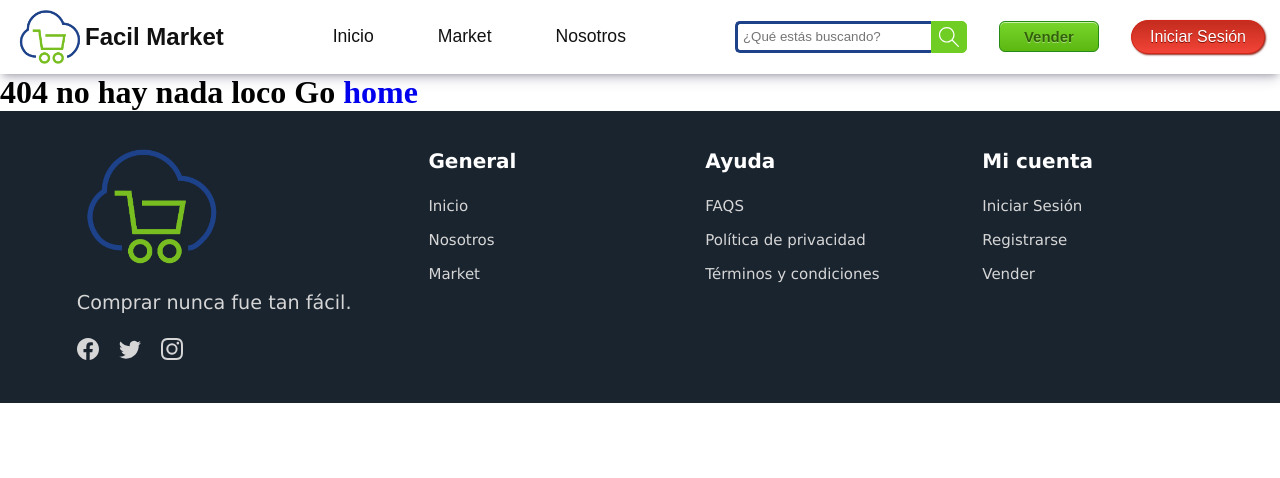
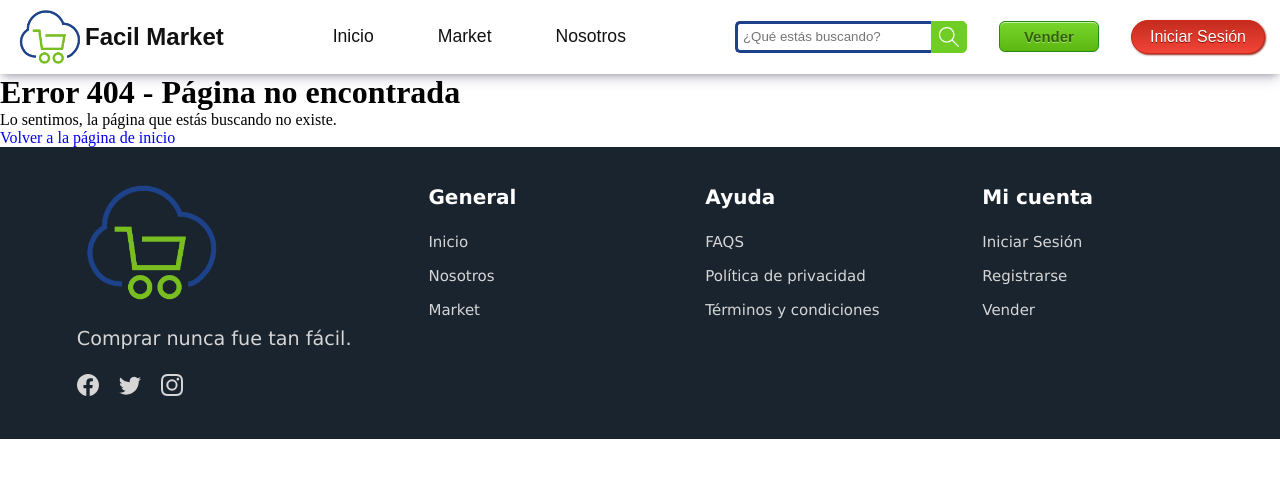
Before and after one commit to adharainfinita/facil-market-proyect, a React (Vite) app in the folder client/: page /approved in a window 1280 px wide. Shown: the top 478 px of the page. Built offline with nearby package versions, Linux system fonts and the light colour scheme; no server answers.

Commit message:
fix/routesProteccion

```diff
--- a/client/src/App.tsx
+++ b/client/src/App.tsx
@@ -1,5 +1,5 @@
 const URL_HOST = import.meta.env.VITE_HOST;
-import { Route, Routes, Link } from "react-router-dom";
+import { Route, Routes } from "react-router-dom";
 import Terms from "./pages/Terms";
 import Navbar from "./components/Navbar";
 import FormCreateProduct from "./components/FormCreateProduct";
@@ -10,8 +10,10 @@ import Home from "./pages/Home";
 import RegisterForm from "./components/RegisterForm";
 import DetailProduct from "./components/DetailProduct";
 import Market from "./pages/Market";
-import UserProfile from "./pages/UserProfile";
-import UserProducts from "./pages/UserProducts";
+import UserProfile from "./components/UserProfile";
+import UserProducts from "./components/UserProducts";
+import NotFound from "./errors/NotFound";
+import LoginExists from "./errors/LoginExists";
 import { getAllProducts } from "./services/productServices";
 import { getProducts } from "./redux/features/productSlice";
 import {
@@ -132,40 +134,35 @@ function App() {
 		fetchCategories();
 	}, [dispatch]);
 
+	const isLogin = session != null;
+
 	return (
 		<>
 			<Navbar />
 
-			{session ? (
 			<Routes>
 				<Route path="/" element={<Home />} />
+				{isLogin && (
+					<>
 						<Route path="/vender" element={<FormCreateProduct />} />
-					<Route path="/terminos_y_condiciones" element={<Terms />} />
 						<Route path="/profile" element={<UserProfile />} />
 						<Route path="/ventas" element={<UserProducts />} />
 						<Route path="/verification" element={<VerificationPage />} />
+						<Route path="/login" element={<LoginExists />} />
+						<Route path="*" element={<NotFound />} />
+					</>
+				)}
+				{!isLogin && (
+					<>
+						<Route path="/login" element={<Login />} />
+						<Route path="/register" element={<RegisterForm />} />
+						<Route path="*" element={<NotFound />} />
+					</>
+				)}
+				<Route path="/terminos_y_condiciones" element={<Terms />} />
 				<Route path="/products" element={<Market />} />
 				<Route path="/product/detail/:id" element={<DetailProduct />} />
 			</Routes>
-			) : (
-				<Routes>
-					<Route path="/" element={<Home />} />
-					<Route path="/vender" element={<FormCreateProduct />} />
-					<Route path="/terminos_y_condiciones" element={<Terms />} />
-					<Route path="/login" element={<Login />} />
-					<Route path="/register" element={<RegisterForm />} />
-					<Route path="/products" element={<Market />} />
-					<Route path="/product/detail/:id" element={<DetailProduct />} />
-					<Route
-						path="*"
-						element={
-							<h1>
-								404 no hay nada loco Go <Link to="/">home</Link>
-							</h1>
-						}
-					/>
-				</Routes>
-			)}
 
 			<Footer />
 		</>
--- a/client/src/components/Navbar.tsx
+++ b/client/src/components/Navbar.tsx
@@ -2,7 +2,7 @@ import logo from "../assets/marketplace_logo.png";
 import { Link } from "react-router-dom";
 import SearchBar from "./SearchBar";
 import { useNavigate } from "react-router-dom";
-import User from "./User";
+import User from "../pages/User";
 
 function Navbar() {
 	const navigate = useNavigate();
@@ -13,6 +13,11 @@ function Navbar() {
 		window.localStorage.removeItem("token");
 		window.localStorage.removeItem("items");
 		navigate("/");
+	};
+
+	const handleLogin = (event: React.MouseEvent<HTMLButtonElement>) => {
+		event.preventDefault();
+		navigate("/login");
 	};
 
 	return (
@@ -34,62 +39,25 @@ function Navbar() {
 				</Link>
 
 				<li>Nosotros</li>
-
-
 			</ul>
 
+			<div className="nav__user">
+				<SearchBar />
 
-
-			<div className="nav__user">
-			<SearchBar />
-
-			<Link to="/vender">
+				<Link to="/vender">
 					<button className="nav__button-sell">Vender</button>
-			</Link>
-
+				</Link>
 
 				{session && <User handleLogOut={handleLogOut} />}
 
 				{!session && (
-					<Link to="/login">
-						<button className="nav__button-login">Iniciar Sesión</button>
-					</Link>
+					<button className="nav__button-login" onClick={handleLogin}>
+						Iniciar Sesión
+					</button>
 				)}
 			</div>
 		</nav>
 	);
-	/* 	<SearchBar />
-
-			<div className="nav__user">
-				{session && (
-					<div>
-						<Link to="/profile">
-							<img
-								src={userLogin.user.image}
-								alt="user"
-								className="nav__userLogo"
-							/>
-							)
-						</Link>
-						<h5 className="nav___userName">{userLogin.user.fullName}</h5>
-					</div>
-				)}
-
-				<Link to="/login">
-					{!session ? (
-						<button className="nav__button-login">Iniciar Sesión</button>
-					) : (
-						<button
-							className="nav__button-login"
-							onClick={(event) => handleLogOut(event)}
-						>
-							Cerrar Sesión
-						</button>
-					)}
-				</Link>
-			</div>
-		</nav>
-	); */
 }
 
 export default Navbar;
--- /dev/null
+++ b/client/src/errors/LoginExists.tsx
@@ -0,0 +1,16 @@
+import React from "react";
+import { Link } from "react-router-dom";
+
+const LoginExists: React.FC = () => {
+	return (
+		<div>
+			<h1>Ya tienes una sesión activa</h1>
+			<p>
+				Haz clic en el enlace para ir a la página de inicio:{" "}
+				<Link to="/">Inicio</Link>
+			</p>
+		</div>
+	);
+};
+
+export default LoginExists;
--- /dev/null
+++ b/client/src/errors/NotFound.tsx
@@ -0,0 +1,14 @@
+import React from "react";
+import { Link } from "react-router-dom";
+
+const NotFound: React.FC = () => {
+	return (
+		<div>
+			<h1>Error 404 - Página no encontrada</h1>
+			<p>Lo sentimos, la página que estás buscando no existe.</p>
+			<Link to="/">Volver a la página de inicio</Link>
+		</div>
+	);
+};
+
+export default NotFound;
```
Also changed, not shown: client/src/components/UserProducts.tsx (renamed from client/src/pages/UserProducts.tsx), client/src/components/UserProfile.tsx (renamed from client/src/pages/UserProfile.tsx), client/src/pages/User.tsx (renamed from client/src/components/User.tsx). Lines whose indentation alone changed are shown as unchanged.
